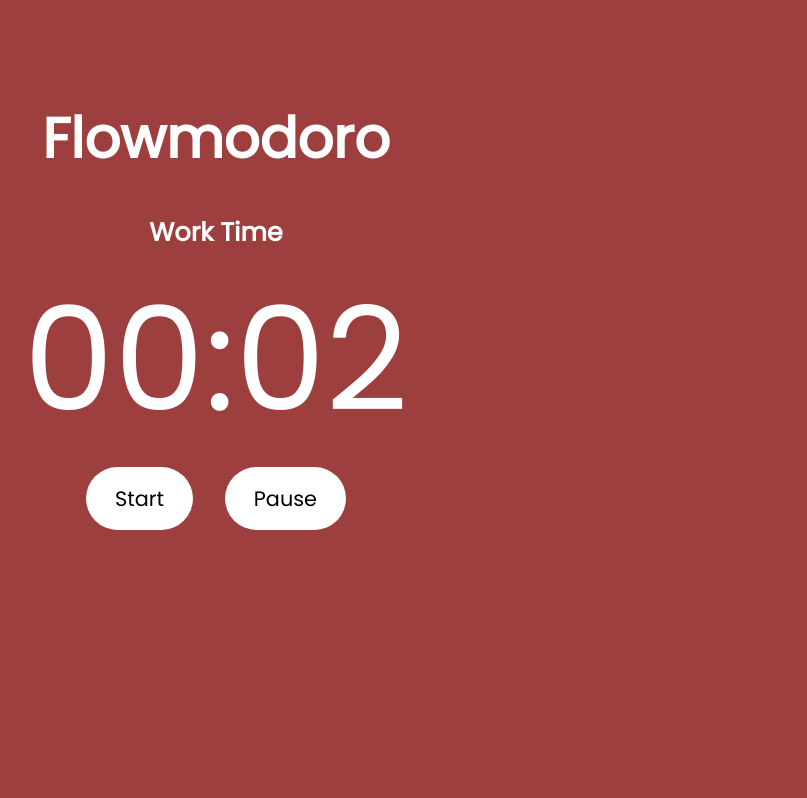
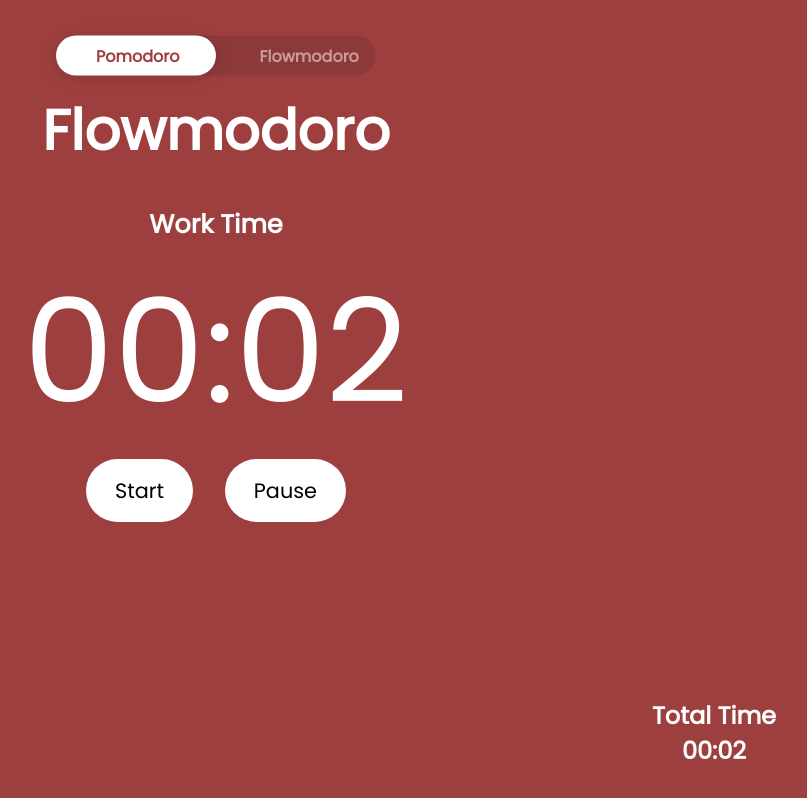
Before and after one commit to KayaPossati/Flowmodoro, a plain HTML site: page index.html in a window 1280 px wide. Both pictures are taken after a click on the button "Start". Shown: the whole page, without its empty margins (424-1231 px from the left). Drawn offline with Linux system fonts and the light colour scheme.

Commit message:
Add files via upload

```diff
--- a/index.html
+++ b/index.html
@@ -10,13 +10,33 @@
   </head>
   <body>
     <div id="background" class="background work">
-      <h1>Flowmodoro</h1>
-      <h2 id="mode">Work Time</h2>
-      <div id="timer" class="timer">
-        <p id="time">00:00</p>
-        <div class="btns">
-          <button onclick="start()">Start</button>
-          <button onclick="stopTimer()">Pause</button>
+      <input type="checkbox" id="switch" />
+      <div class="app">
+        <div class="content">
+          <label for="switch">
+            <div class="toggle"></div>
+            <div class="names">
+              <p class="pomo">Pomodoro</p>
+              <p class="flow">Flowmodoro</p>
+            </div>
+          </label>
+        </div>
+      </div>
+
+      <div id="Flowmodoro">
+        <h1>Flowmodoro</h1>
+        <h2 id="mode">Work Time</h2>
+        <div id="timer" class="timer">
+          <p id="time">00:00</p>
+          <div class="btns">
+            <button class="btn" onclick="start()">Start</button>
+            <button class="btn" onclick="stopTimer()">Pause</button>
+          </div>
+        </div>
+        <div id="side">
+          <p id="total">Total Time</p>
+          <p id="sidetime">00:00</p>
+          <div id="format"></div>
         </div>
       </div>
     </div>
--- a/script.js
+++ b/script.js
@@ -3,6 +3,9 @@ var running = false
 var interval
 var minutes = 0
 var seconds = 0
+var sidehours = 0
+var sideminutes = ''
+var sideseconds = 0
 
 function start() {
   if (!running) {
@@ -10,29 +13,71 @@ function start() {
   }
 }
 
+function switchPomodoro() {
+  var pomoside = document.getElementById('pomoside')
+  var flowside = document.getElementById('flowside')
+
+  pomoside.classList.add('side-atv')
+  flowside.classList.remove('side-atv')
+}
+
+function switchFlow() {
+  var pomoside = document.getElementById('pomoside')
+  var flowside = document.getElementById('flowside')
+
+  flowside.classList.add('side-atv')
+  pomoside.classList.remove('side-atv')
+}
+
 function startTimer() {
   running = true
   var mode = document.getElementById('mode')
   var timer = document.getElementById('time')
+  var bg = document.getElementById('background')
+  var sidetimer = document.getElementById('sidetime')
+
   if (mode.innerHTML == 'Work Time') {
     minutes = ''
     seconds = 0
     interval = setInterval(() => {
       seconds++
+      sideseconds++
+
       if (seconds >= 60) {
         minutes++
         seconds = 0
       }
+      if (sideseconds >= 60) {
+        sideminutes++
+        sideseconds = 0
+      }
+      if (sideminutes >= 60) {
+        sidehours++
+        sideminutes = 0
+      }
+
       timer.innerHTML =
         (minutes < 1 ? '00' : minutes < 10 ? '0' : '') +
         minutes +
         ':' +
         (seconds < 10 ? '0' : '') +
         seconds
+      sidetimer.innerHTML =
+        (sidehours == 0 ? '' : sidehours + ':') +
+        (sideminutes < 1 ? '00' : sideminutes < 10 ? '0'+sideminutes : sideminutes) +
+        ':' +
+        (sideseconds < 10 ? '0' : '') +
+        sideseconds
     }, 1000)
   }
 
-  if (mode.innerHTML == 'Break Time') {
+  if (mode.innerHTML == 'Break Time' && timer.innerHTML == '00:00') {
+    mode.innerHTML = 'Work Time'
+    bg.classList.add('work')
+    bg.classList.remove('break')
+  }
+
+  if (mode.innerHTML == 'Break Time' && timer.innerHTML != '00:00') {
     var countDown = seconds + minutes * 60
     minutes = Math.round(countDown / 60)
     seconds = Math.round(countDown % 60)
--- a/style.css
+++ b/style.css
@@ -12,11 +12,80 @@
   width: 100vw;
   transform: translateY(-100%) 500ms;
 
+  overflow: hidden;
+
   position: absolute;
 }
 
+.app{
+  display: flex;
+  justify-content: center;
+}
+.content {
+  display: flex;
+  text-align: center;
+  width: 20rem;
+  transform: translateY(5%);
+}
+label, .toggle {
+  height: 2.5rem;
+  border-radius: 100px;
+}
+label {
+  width: 100%;
+  background-color: rgba(0,0,0,.1);
+  border-radius: 5rem;
+  position: relative;
+  margin: 2rem 0 0 0;
+  cursor: pointer;
+}
+.toggle {
+  position: absolute;
+  width: 50%;
+  background-color: #fff;
+  box-shadow: 0 2px 15px rgba(0,0,0,.15);
+  transition: transform .4s cubic-bezier(0.25, 0.46, 0.45, 0.94);
+}
+.names {
+  font-weight: bolder;
+  width: 75%;
+  margin: 0.5rem 0 ;
+  right: 2.5rem;
+  gap: 5rem;
+  position: absolute;
+  display: flex;
+  justify-content: space-evenly;
+  user-select: none;
+}
+
+.flow {
+  opacity: .5;
+  color: white;
+}
+.pomo {
+  color: #9e3f3f;
+}
+
+/* -------- Switch Styles ------------*/
+[type="checkbox"] {
+  display: none;
+}
+/* Toggle */
+[type="checkbox"]:checked + .app .toggle{
+  transform: translateX(100%);
+}
+[type="checkbox"]:checked + .app .flow{
+  opacity: 1;
+  color: #9e3f3f;
+}
+[type="checkbox"]:checked + .app .pomo{
+  color: white;
+  opacity: .7;
+}
+
+
 h1 {
-  padding-top: 6rem;
+  padding-top: 1rem;
   display: flex;
   justify-content: center;
 
@@ -50,7 +119,7 @@ h2 {
   gap: 2rem;
 }
 
-.btns button {
+.btns .btn {
   font-size: 1.3rem;
   text-decoration: none;
   background-color: white;
@@ -59,7 +128,7 @@ h2 {
   border: none;
 }
 
-.btns button:hover {
+.btns .btn:hover {
   background-color: #f5f5f5;
   transition: transform 0.2s;
   transform: scale(1.1);
@@ -74,3 +143,20 @@ h2 {
   background-color: #3f9e9e;
   transition: ease-out 0.5s;
 }
+
+#side {
+  color: white;
+  font-size: 1.5rem;
+  font-weight: bold;
+
+  margin-right: 4rem;
+
+  position: absolute;
+  right: 1rem;
+  bottom: 2rem;
+}
+
+#side p {
+  display: flex;
+  justify-content: center;
+}
```
